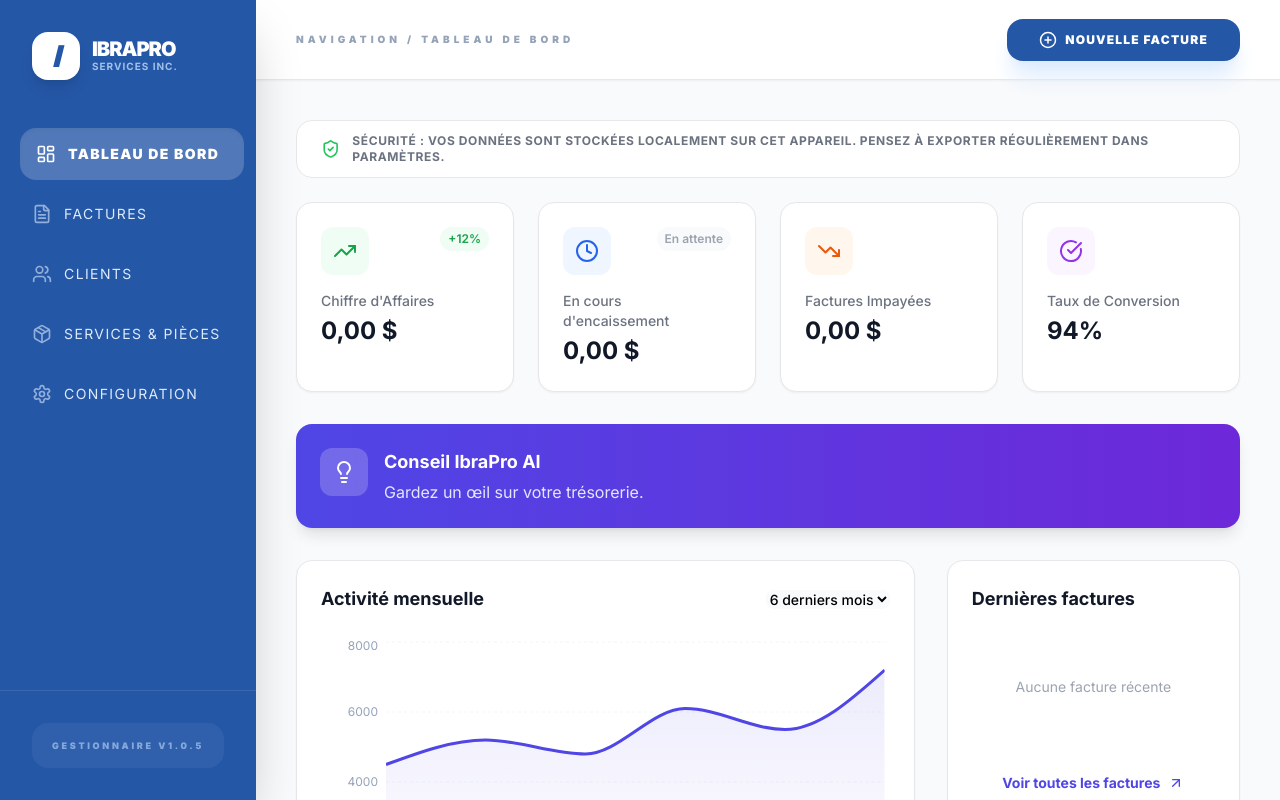
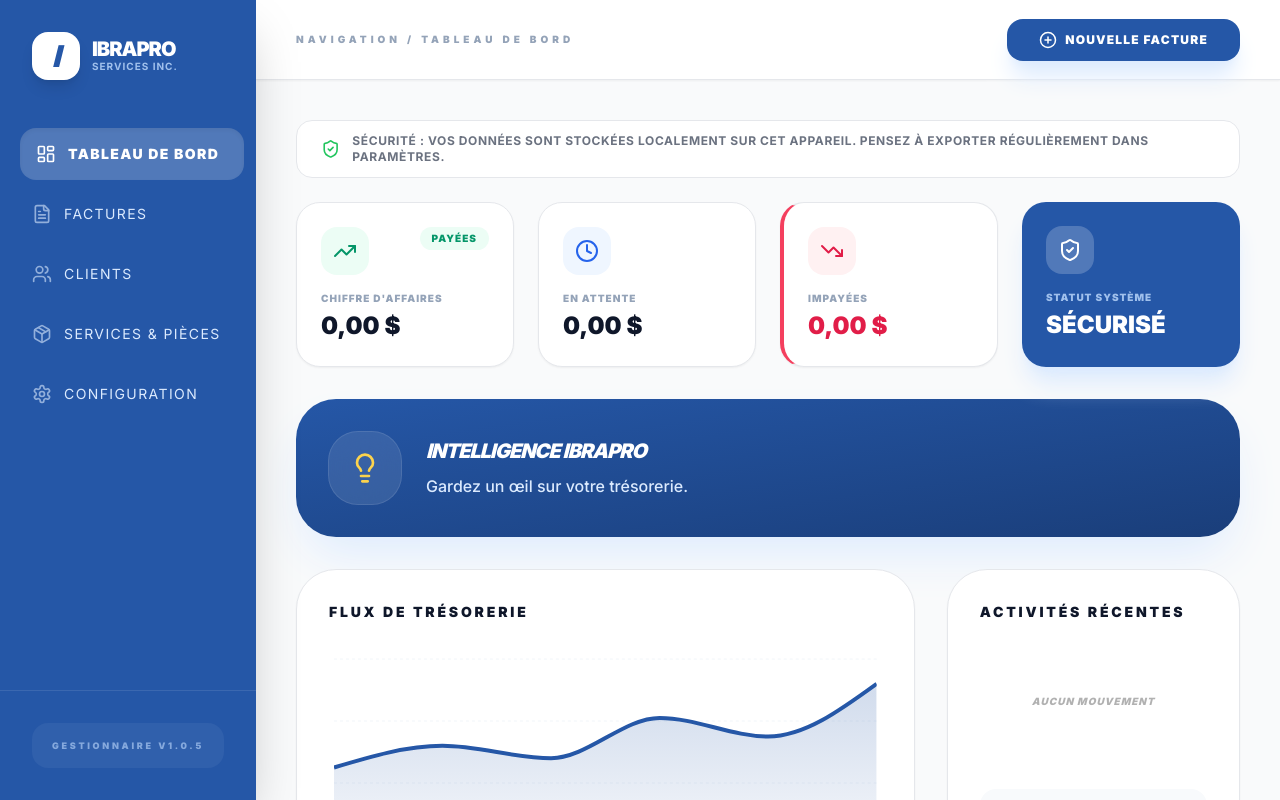
Before and after one commit to ibrahima02ndiaye-debug/IBRAPRO-FACTURE, a React (Vite) app: page / in a window 1280 px wide. Both pictures are taken after a click on the button "TABLEAU DE BORD". Built offline with nearby package versions, Linux system fonts and the light colour scheme.

Commit message:
refactor: Improve dashboard stability and clarity
Adds error handling for financial advice API calls and updates import map comment for better accuracy. Enhances dashboard chart data with French month names and resolves a potential issue with React mounting.

```diff
--- a/components/Dashboard.tsx
+++ b/components/Dashboard.tsx
@@ -1,8 +1,6 @@
 
 import React, { useEffect, useState } from 'react';
 import {
-  BarChart,
-  Bar,
   XAxis,
   YAxis,
   CartesianGrid,
@@ -17,7 +15,8 @@
   Clock,
   CheckCircle,
   Lightbulb,
-  ArrowUpRight
+  ArrowUpRight,
+  ShieldCheck
 } from 'lucide-react';
 import { Invoice, InvoiceStatus } from '../types';
 import { formatCurrency } from '../lib/utils';
@@ -42,141 +41,138 @@
 
   useEffect(() => {
     const fetchAdvice = async () => {
-      const res = await getFinancialAdvice(totalRevenue, overdueCount);
-      setAdvice(res);
+      try {
+        const res = await getFinancialAdvice(totalRevenue, overdueCount);
+        setAdvice(res);
+      } catch (e) {
+        setAdvice("Surveillez vos factures en retard pour optimiser votre trésorerie.");
+      }
     };
     fetchAdvice();
   }, [totalRevenue, overdueCount]);
 
   const chartData = [
-    { name: 'Jan', revenue: 4500, expenses: 3200 },
-    { name: 'Feb', revenue: 5200, expenses: 3100 },
-    { name: 'Mar', revenue: 4800, expenses: 3400 },
-    { name: 'Apr', revenue: 6100, expenses: 3800 },
-    { name: 'May', revenue: 5500, expenses: 3900 },
-    { name: 'Jun', revenue: 7200, expenses: 4200 },
+    { name: 'Jan', revenue: 4500 },
+    { name: 'Fév', revenue: 5200 },
+    { name: 'Mar', revenue: 4800 },
+    { name: 'Avr', revenue: 6100 },
+    { name: 'Mai', revenue: 5500 },
+    { name: 'Juin', revenue: 7200 },
   ];
 
   return (
-    <div className="space-y-8 animate-in fade-in duration-500">
+    <div className="space-y-8 animate-in fade-in slide-in-from-bottom-4 duration-500">
       <div className="grid grid-cols-1 md:grid-cols-2 lg:grid-cols-4 gap-6">
-        <div className="bg-white p-6 rounded-2xl border shadow-sm">
+        <div className="bg-white p-6 rounded-3xl border shadow-sm hover:shadow-md transition-shadow">
           <div className="flex justify-between items-start">
-            <div className="p-3 bg-green-50 text-green-600 rounded-xl">
+            <div className="p-3 bg-emerald-50 text-emerald-600 rounded-2xl">
               <TrendingUp size={24} />
             </div>
-            <span className="text-xs font-semibold text-green-600 bg-green-50 px-2 py-1 rounded-full">+12%</span>
+            <span className="text-[10px] font-black text-emerald-600 bg-emerald-50 px-3 py-1 rounded-full uppercase tracking-widest">Payées</span>
           </div>
-          <p className="mt-4 text-sm font-medium text-gray-500">Chiffre d'Affaires</p>
-          <h3 className="text-2xl font-bold text-gray-900 mt-1">{formatCurrency(totalRevenue)}</h3>
+          <p className="mt-4 text-[10px] font-black text-slate-400 uppercase tracking-widest">Chiffre d'Affaires</p>
+          <h3 className="text-2xl font-black text-slate-900 mt-1">{formatCurrency(totalRevenue)}</h3>
         </div>
 
-        <div className="bg-white p-6 rounded-2xl border shadow-sm">
+        <div className="bg-white p-6 rounded-3xl border shadow-sm hover:shadow-md transition-shadow">
           <div className="flex justify-between items-start">
-            <div className="p-3 bg-blue-50 text-blue-600 rounded-xl">
+            <div className="p-3 bg-blue-50 text-blue-600 rounded-2xl">
               <Clock size={24} />
             </div>
-            <span className="text-xs font-semibold text-gray-400 bg-gray-50 px-2 py-1 rounded-full">En attente</span>
           </div>
-          <p className="mt-4 text-sm font-medium text-gray-500">En cours d'encaissement</p>
-          <h3 className="text-2xl font-bold text-gray-900 mt-1">{formatCurrency(pendingRevenue)}</h3>
+          <p className="mt-4 text-[10px] font-black text-slate-400 uppercase tracking-widest">En attente</p>
+          <h3 className="text-2xl font-black text-slate-900 mt-1">{formatCurrency(pendingRevenue)}</h3>
         </div>
 
-        <div className="bg-white p-6 rounded-2xl border shadow-sm">
+        <div className="bg-white p-6 rounded-3xl border shadow-sm hover:shadow-md transition-shadow border-l-4 border-l-rose-500">
           <div className="flex justify-between items-start">
-            <div className="p-3 bg-orange-50 text-orange-600 rounded-xl">
+            <div className="p-3 bg-rose-50 text-rose-600 rounded-2xl">
               <TrendingDown size={24} />
             </div>
             {overdueCount > 0 && (
-              <span className="text-xs font-semibold text-red-600 bg-red-50 px-2 py-1 rounded-full">{overdueCount} Retard(s)</span>
+              <span className="text-[10px] font-black text-rose-600 bg-rose-50 px-3 py-1 rounded-full uppercase tracking-widest">{overdueCount} Retard(s)</span>
             )}
           </div>
-          <p className="mt-4 text-sm font-medium text-gray-500">Factures Impayées</p>
-          <h3 className="text-2xl font-bold text-gray-900 mt-1">{formatCurrency(invoices.filter(i => i.status === InvoiceStatus.OVERDUE).reduce((a,b)=>a+b.total,0))}</h3>
+          <p className="mt-4 text-[10px] font-black text-slate-400 uppercase tracking-widest">Impayées</p>
+          <h3 className="text-2xl font-black text-rose-600 mt-1">{formatCurrency(invoices.filter(i => i.status === InvoiceStatus.OVERDUE).reduce((a,b)=>a+b.total,0))}</h3>
         </div>
 
-        <div className="bg-white p-6 rounded-2xl border shadow-sm">
+        <div className="bg-[#2557a7] p-6 rounded-3xl shadow-xl shadow-blue-100 text-white">
           <div className="flex justify-between items-start">
-            <div className="p-3 bg-purple-50 text-purple-600 rounded-xl">
-              <CheckCircle size={24} />
+            <div className="p-3 bg-white/20 rounded-2xl">
+              <ShieldCheck size={24} />
             </div>
           </div>
-          <p className="mt-4 text-sm font-medium text-gray-500">Taux de Conversion</p>
-          <h3 className="text-2xl font-bold text-gray-900 mt-1">94%</h3>
+          <p className="mt-4 text-[10px] font-black text-blue-200 uppercase tracking-widest opacity-80">Statut Système</p>
+          <h3 className="text-2xl font-black mt-1">SÉCURISÉ</h3>
         </div>
       </div>
 
-      <div className="bg-gradient-to-r from-indigo-600 to-violet-700 rounded-2xl p-6 text-white flex items-start space-x-4 shadow-lg">
-        <div className="p-3 bg-white/20 backdrop-blur-md rounded-xl">
-          <Lightbulb size={24} />
+      <div className="bg-gradient-to-br from-[#2557a7] to-[#1a3e7a] rounded-[40px] p-8 text-white flex flex-col md:flex-row items-center gap-6 shadow-2xl shadow-blue-100">
+        <div className="p-5 bg-white/10 backdrop-blur-xl rounded-[30px] border border-white/10 shrink-0">
+          <Lightbulb size={32} className="text-amber-300" />
         </div>
-        <div>
-          <h4 className="font-bold text-lg mb-1">Conseil IbraPro AI</h4>
-          <p className="text-indigo-100">{advice}</p>
+        <div className="flex-1 text-center md:text-left">
+          <h4 className="font-black text-xl mb-2 uppercase tracking-tighter italic">Intelligence IbraPro</h4>
+          <p className="text-blue-100 font-medium leading-relaxed">{advice}</p>
         </div>
       </div>
 
       <div className="grid grid-cols-1 lg:grid-cols-3 gap-8">
-        <div className="lg:col-span-2 bg-white p-6 rounded-2xl border shadow-sm">
-          <div className="flex justify-between items-center mb-6">
-            <h3 className="text-lg font-bold text-gray-900">Activité mensuelle</h3>
-            <select className="bg-gray-50 border-none text-sm font-medium rounded-lg focus:ring-0">
-              <option>6 derniers mois</option>
-              <option>Cette année</option>
-            </select>
+        <div className="lg:col-span-2 bg-white p-8 rounded-[40px] border shadow-sm">
+          <div className="flex justify-between items-center mb-8">
+            <h3 className="text-sm font-black text-slate-900 uppercase tracking-[0.2em]">Flux de Trésorerie</h3>
           </div>
-          <div className="h-80">
+          <div className="h-72">
             <ResponsiveContainer width="100%" height="100%">
               <AreaChart data={chartData}>
                 <defs>
                   <linearGradient id="colorRevenue" x1="0" y1="0" x2="0" y2="1">
-                    <stop offset="5%" stopColor="#4f46e5" stopOpacity={0.1}/>
-                    <stop offset="95%" stopColor="#4f46e5" stopOpacity={0}/>
+                    <stop offset="5%" stopColor="#2557a7" stopOpacity={0.2}/>
+                    <stop offset="95%" stopColor="#2557a7" stopOpacity={0}/>
                   </linearGradient>
                 </defs>
                 <CartesianGrid strokeDasharray="3 3" vertical={false} stroke="#f1f5f9" />
-                <XAxis dataKey="name" axisLine={false} tickLine={false} tick={{fill: '#94a3b8', fontSize: 12}} dy={10} />
-                <YAxis axisLine={false} tickLine={false} tick={{fill: '#94a3b8', fontSize: 12}} />
+                <XAxis dataKey="name" axisLine={false} tickLine={false} tick={{fill: '#94a3b8', fontSize: 10, fontWeight: 'bold'}} dy={10} />
+                <YAxis hide />
                 <Tooltip
-                  contentStyle={{borderRadius: '12px', border: 'none', boxShadow: '0 10px 15px -3px rgb(0 0 0 / 0.1)'}}
-                  cursor={{stroke: '#4f46e5', strokeWidth: 2}}
+                  contentStyle={{borderRadius: '24px', border: 'none', boxShadow: '0 20px 25px -5px rgb(0 0 0 / 0.1)', padding: '16px'}}
                 />
-                <Area type="monotone" dataKey="revenue" stroke="#4f46e5" strokeWidth={3} fillOpacity={1} fill="url(#colorRevenue)" />
+                <Area type="monotone" dataKey="revenue" stroke="#2557a7" strokeWidth={4} fillOpacity={1} fill="url(#colorRevenue)" />
               </AreaChart>
             </ResponsiveContainer>
           </div>
         </div>
 
-        <div className="bg-white p-6 rounded-2xl border shadow-sm">
-          <h3 className="text-lg font-bold text-gray-900 mb-6">Dernières factures</h3>
-          <div className="space-y-4">
-            {invoices.slice(0, 5).map(inv => (
-              <div key={inv.id} className="flex items-center justify-between p-3 rounded-xl hover:bg-gray-50 transition-colors border border-transparent hover:border-gray-100">
-                <div className="flex items-center space-x-3">
-                  <div className={`w-2 h-2 rounded-full ${
-                    inv.status === InvoiceStatus.PAID ? 'bg-green-500' :
-                    inv.status === InvoiceStatus.OVERDUE ? 'bg-red-500' : 'bg-blue-500'
+        <div className="bg-white p-8 rounded-[40px] border shadow-sm">
+          <h3 className="text-sm font-black text-slate-900 uppercase tracking-[0.2em] mb-8">Activités Récentes</h3>
+          <div className="space-y-6">
+            {invoices.slice(0, 4).map(inv => (
+              <div key={inv.id} className="flex items-center justify-between group cursor-default">
+                <div className="flex items-center space-x-4">
+                  <div className={`w-3 h-3 rounded-full shadow-sm ${
+                    inv.status === InvoiceStatus.PAID ? 'bg-emerald-500' :
+                    inv.status === InvoiceStatus.OVERDUE ? 'bg-rose-500' : 'bg-blue-500'
                   }`} />
                   <div>
-                    <p className="text-sm font-bold text-gray-900">{inv.number}</p>
-                    <p className="text-xs text-gray-500">Facture #{inv.number}</p>
+                    <p className="text-sm font-black text-slate-900">#{inv.number}</p>
+                    <p className="text-[10px] font-bold text-slate-400 uppercase tracking-widest">{inv.date}</p>
                   </div>
                 </div>
                 <div className="text-right">
-                  <p className="text-sm font-bold text-gray-900">{formatCurrency(inv.total)}</p>
-                  <p className="text-xs text-gray-400">{inv.date}</p>
+                  <p className="text-sm font-black text-[#2557a7]">{formatCurrency(inv.total)}</p>
                 </div>
               </div>
             ))}
             {invoices.length === 0 && (
-              <div className="text-center py-10">
-                <p className="text-gray-400 text-sm">Aucune facture récente</p>
+              <div className="text-center py-10 opacity-30">
+                <p className="text-[10px] font-black uppercase tracking-widest italic">Aucun mouvement</p>
               </div>
             )}
           </div>
-          <button className="w-full mt-6 py-3 text-sm font-bold text-indigo-600 hover:text-indigo-700 transition-colors flex items-center justify-center space-x-2">
-            <span>Voir toutes les factures</span>
-            <ArrowUpRight size={16} />
+          <button className="w-full mt-10 py-4 bg-slate-50 rounded-2xl text-[10px] font-black text-[#2557a7] uppercase tracking-widest hover:bg-blue-50 transition-colors flex items-center justify-center space-x-2">
+            <span>Rapports complets</span>
+            <ArrowUpRight size={14} />
           </button>
         </div>
       </div>
--- a/index.html
+++ b/index.html
@@ -59,7 +59,7 @@
             }
         }
     </style>
-    <!-- Import map unifié : Force une seule instance de React pour tous les modules -->
+    <!-- Import map unifié : Supprime les doublons et force une seule instance de React -->
     <script type="importmap">
 {
   "imports": {
--- a/index.tsx
+++ b/index.tsx
@@ -5,7 +5,7 @@
 
 const rootElement = document.getElementById('root');
 if (!rootElement) {
-  throw new Error("Could not find root element to mount to");
+  throw new Error("Impossible de trouver l'élément racine #root.");
 }
 
 const root = ReactDOM.createRoot(rootElement);
```
